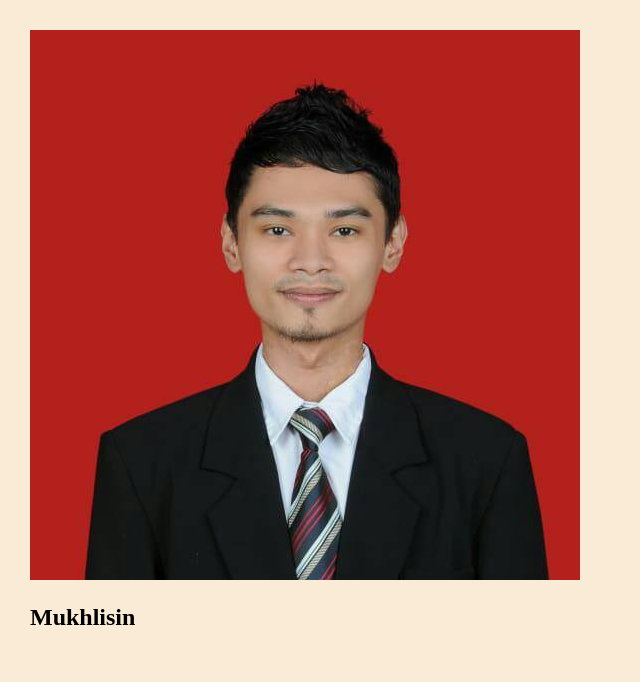
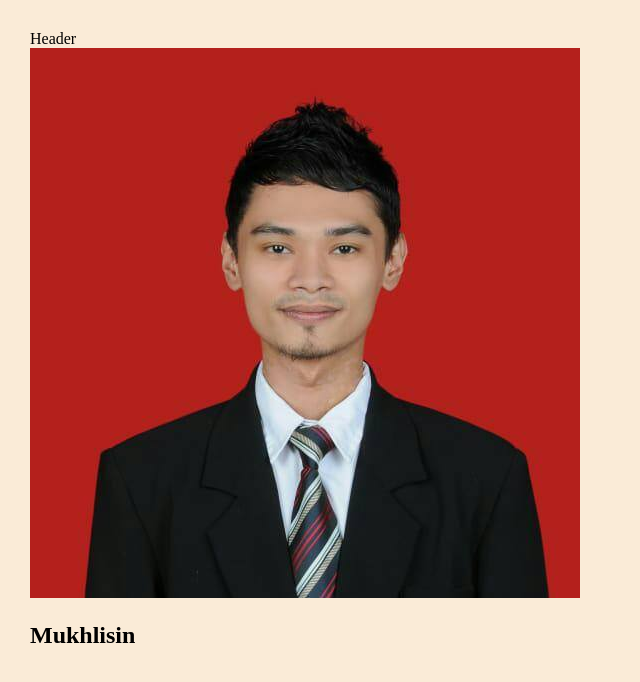
Before and after one commit to uliez91/my-repo-from-remote, a plain HTML site: page index.html in a window 1280 px wide. Shown: the top 682 px of the page, without its empty margins (0-640 px from the left). Drawn offline with Linux system fonts and the light colour scheme.

Commit message:
Added new div as header container with id = header

```diff
--- a/index.html
+++ b/index.html
@@ -4,9 +4,10 @@
         <link rel="stylesheet" href="style.css">
     </head>
     <body>
-        <div>
+        <div id="header">Header</div>
+        <div id="profile-conainer">
             <img src="images\me.jpg" alt="profile image" />
-                <h2>Mukhlisin</h2>
+            <h2>Mukhlisin</h2>
         </div>
     </body>
 </html>
```
